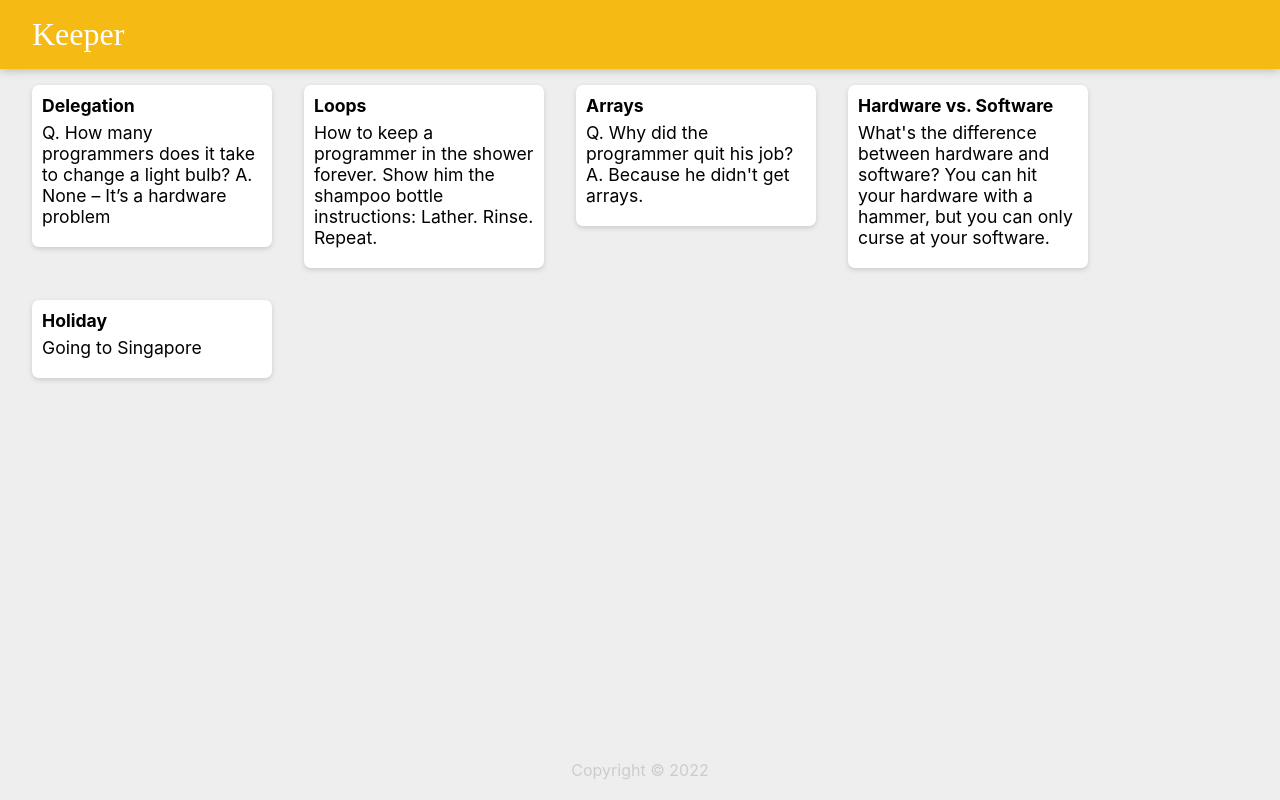
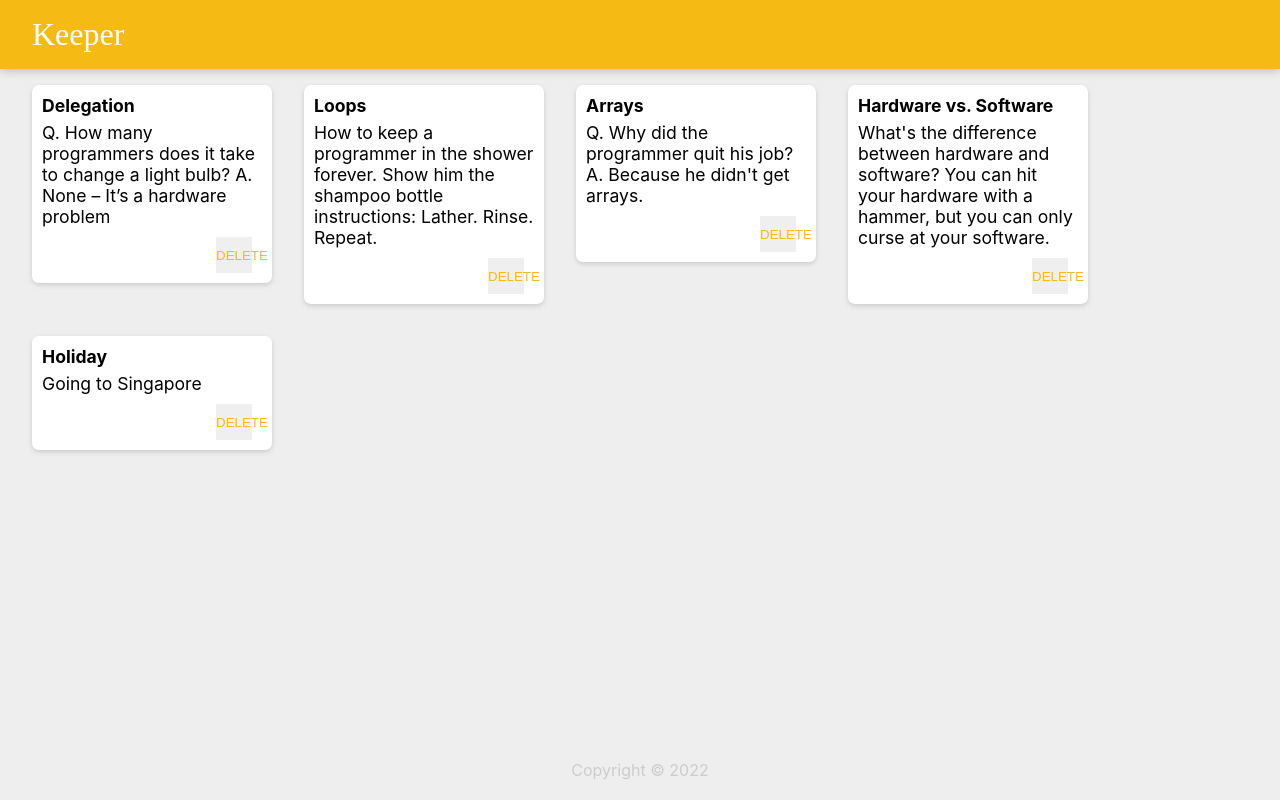
Before and after one commit to sohampatel2808/keeper, a React (Create React App) app: page / in a window 1280 px wide. Built offline with nearby package versions, Linux system fonts and the light colour scheme; a web font is replaced by a local one.

Commit message:
add delete button in note

```diff
--- a/src/components/Footer.css
+++ b/src/components/Footer.css
@@ -6,7 +6,6 @@
   width: 100%;
   height: 2.5rem;
 }
-
 footer p {
   color: #ccc;
 }
--- a/src/components/Header.css
+++ b/src/components/Header.css
@@ -4,7 +4,6 @@
   padding: 16px 32px;
   box-shadow: 0 0 10px 0 rgba(0, 0, 0, 0.3);
 }
-
 header h1 {
   color: #fff;
   font-family: "McLaren", cursive;
--- a/src/components/Note.css
+++ b/src/components/Note.css
@@ -17,3 +17,15 @@
   white-space: pre-wrap;
   word-wrap: break-word;
 }
+
+.note button {
+  position: relative;
+  float: right;
+  margin-right: 10px;
+  color: #f5ba13;
+  border: none;
+  width: 36px;
+  height: 36px;
+  cursor: pointer;
+  outline: none;
+}
--- a/src/components/Note.jsx
+++ b/src/components/Note.jsx
@@ -7,6 +7,7 @@
       <div className='note'>
         <h1>{this.props.title}</h1>
         <p>{this.props.content}</p>
+        <button>DELETE</button>
       </div>
     );
   }
```
